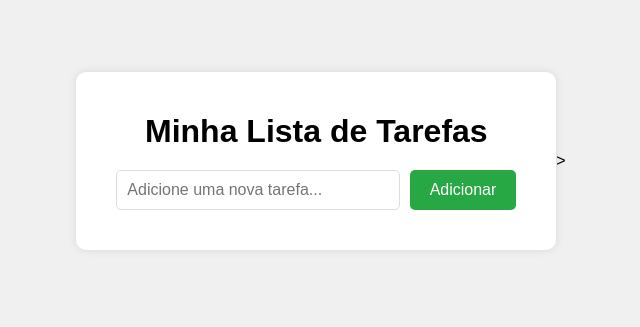
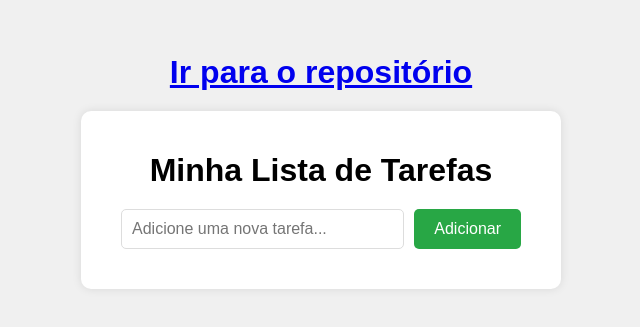
Before and after one commit to Vitor4818/Todo-list, a plain HTML site: page index.html in a window 1280 px wide. Shown: the part 239-566 px from the top of the page, without its empty margins (319-959 px from the left). Drawn offline with Linux system fonts and the light colour scheme.

Commit message:
Finalizado

```diff
--- a/css/style.css
+++ b/css/style.css
@@ -2,6 +2,7 @@ body {
     font-family: Arial, sans-serif;
     background-color: #f0f0f0;
     display: flex;
+    flex-direction: column;
     justify-content: center;
     align-items: center;
     height: 100vh;
--- a/index.html
+++ b/index.html
@@ -7,6 +7,7 @@
     <link rel="stylesheet" href="./css/style.css" />
   </head>
   <body>
+    <h1><a href="https://github.com/Vitor4818/Cp3-Front-End">Ir para o repositório</a></h1>
     <div class="todo-container">
       <h1>Minha Lista de Tarefas</h1>
       <form id="todo-form">
@@ -24,6 +25,5 @@
 
 
     <script type="text/javascript" src="js/script.js"></script>
->
   </body>
 </html>
```
